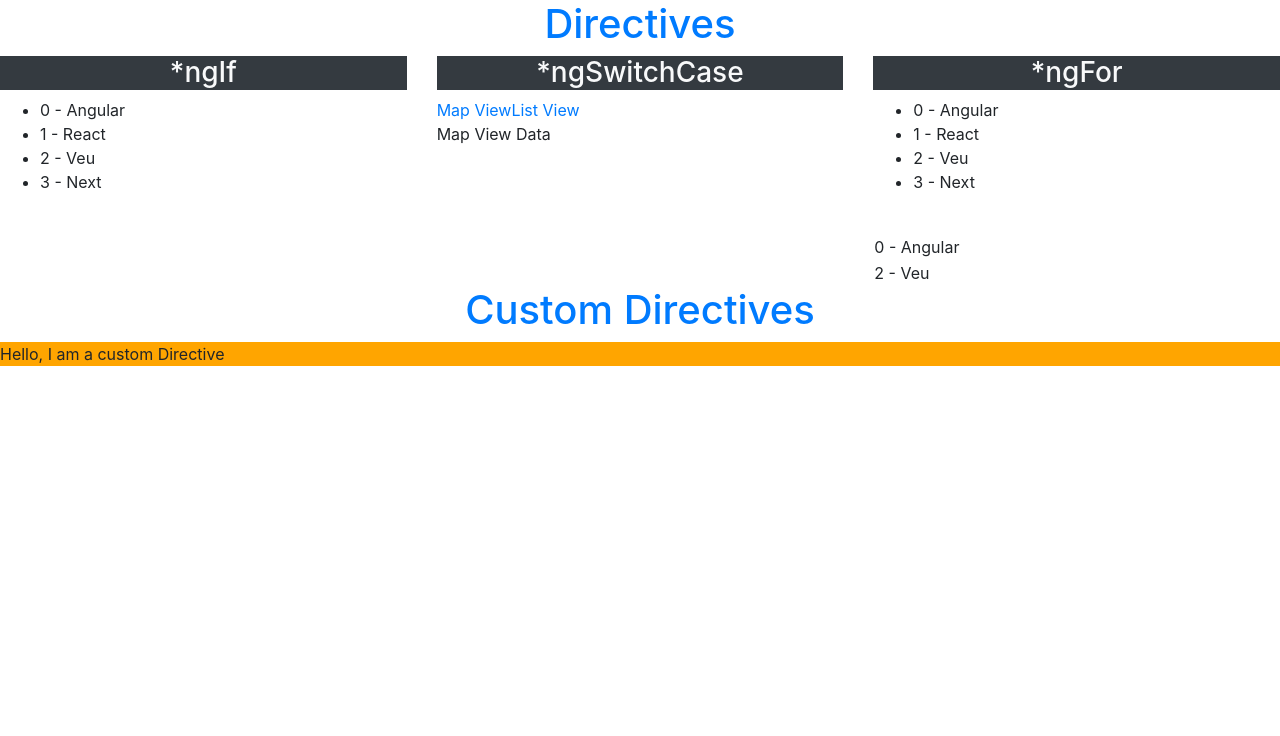
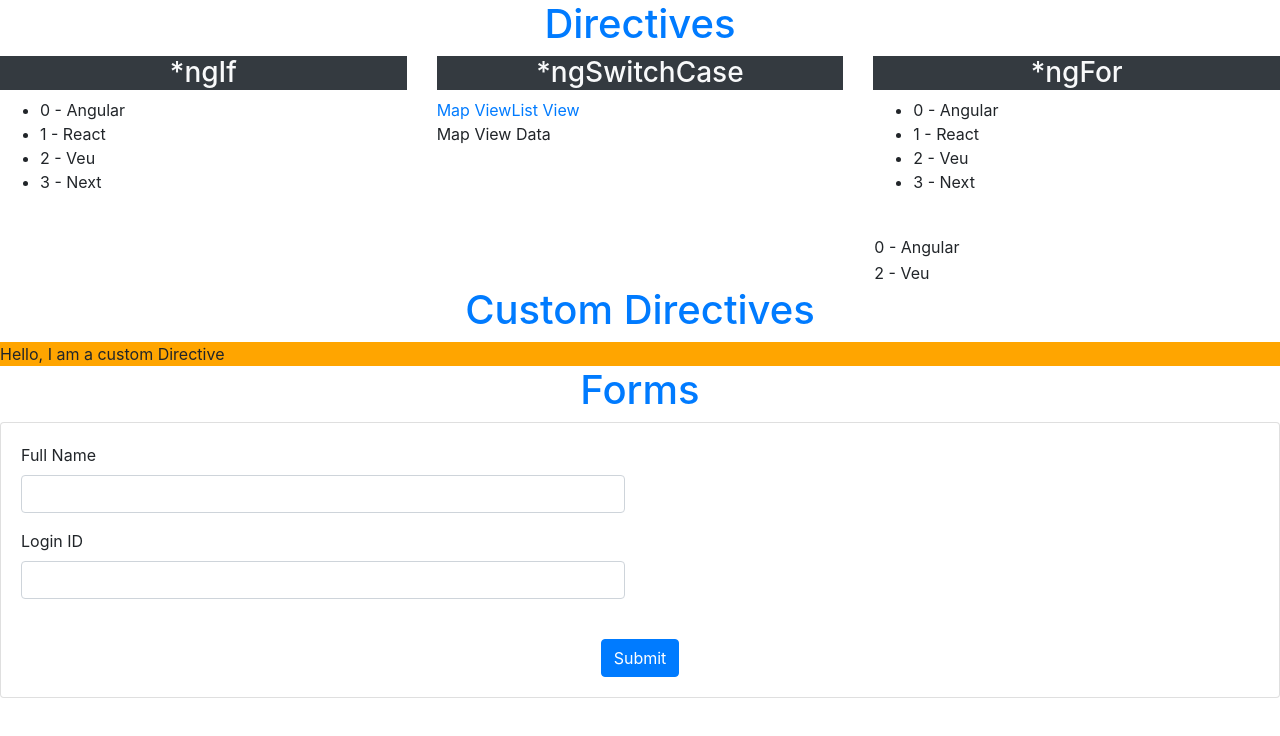
Before and after one commit to gitp18/StudyAngular, an Angular app: page / in a window 1280 px wide. Shown: the top 736 px of the page. Built offline with nearby package versions, Linux system fonts and the light colour scheme.

Commit message:
form submit- committed to this branch temporarily

```diff
--- a/src/app/app.component.html
+++ b/src/app/app.component.html
@@ -73,4 +73,12 @@
         </div>
     </div>
 
+
+    <h1 class="text-primary text-center">Forms</h1>
+    <div class="row">
+        <div class="col-md-12">
+            <app-user></app-user>
+        </div>
+    </div>
+
 </router-outlet>
--- /dev/null
+++ b/src/app/user/user.component.html
@@ -0,0 +1,35 @@
+<div class="row">
+    <div class="col-12">
+        <div class="card redial-border-light redial-shadow mb-4">
+            <div class="card-body">
+                <h6 class="header-title pl-3 redial-relative d-none">Create User</h6>
+                <form class="userformsec" #signUpForm="ngForm" (ngSubmit)="onSubmit(signUpForm)">
+                    <div class="row">
+                        <div class="col-md-6">
+
+                            <div class="form-group">
+                                <label class="d-block" for="fname" class="control-label">Full Name</label>
+                                <input type="text" #fname="ngModel" required class="form-control" name="full_name" [(ngModel)]="full_name" autocomplete="off" placeholder="" />
+
+                            </div>
+
+                            <div class="form-group">
+                                <label class="d-block" for="fname" class="control-label">Login ID</label>
+                                <input type="text" #loginId="ngModel" required class="form-control" name="login_id" [(ngModel)]="login_id" autocomplete="off" placeholder="" />
+
+                            </div>
+
+                        </div>
+                        <div class="clearfix"></div>
+                    </div>
+                    <div class="redial-divider my-4"></div>
+                    <div class="text-center">
+                        <button class="btn btn-primary btn-xs" type="submit">Submit</button>
+                    </div>
+                </form>
+
+            </div>
+        </div>
+
+    </div>
+</div>
--- /dev/null
+++ b/src/app/user/user.component.ts
@@ -0,0 +1,24 @@
+import { Component, OnInit } from '@angular/core';
+import { NgForm } from '@angular/forms';
+
+@Component({
+  selector: 'app-user',
+  templateUrl: './user.component.html',
+  styleUrls: ['./user.component.css']
+})
+export class UserComponent implements OnInit {
+  //login_id = 'abc123@#';
+  roleType = ['Admin', 'HR', 'Develope', 'Designer', 'Tester'];
+  postData: any;
+
+
+  constructor() { }
+
+  ngOnInit() {
+  }
+	onSubmit(signupData: NgForm) {
+    this.postData = signupData.value;
+    console.log(signupData.value);
+  }
+
+}
```
Also changed, not shown: src/app/app.module.ts (+6 -2 lines), src/app/user/user.component.css (added), 1 other file (tests, documents, lock files or other folders).
